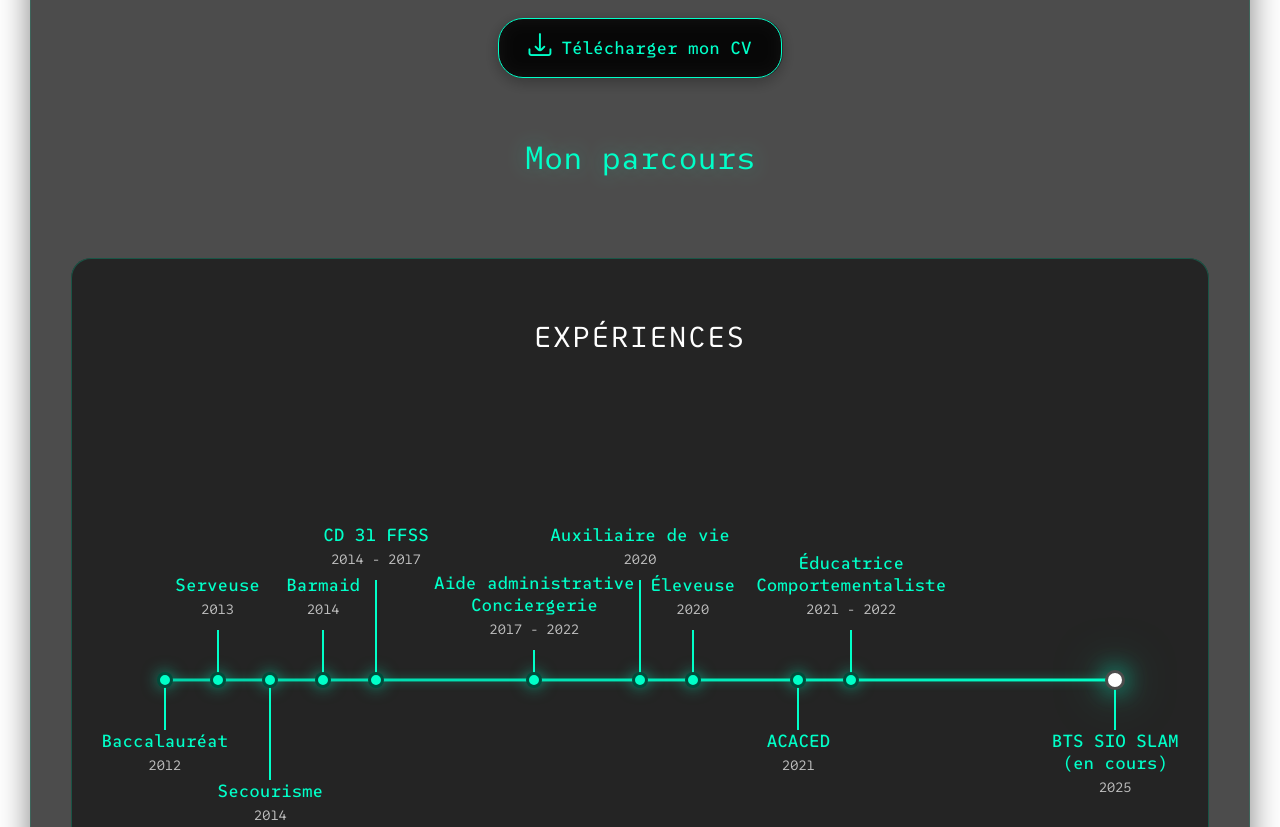
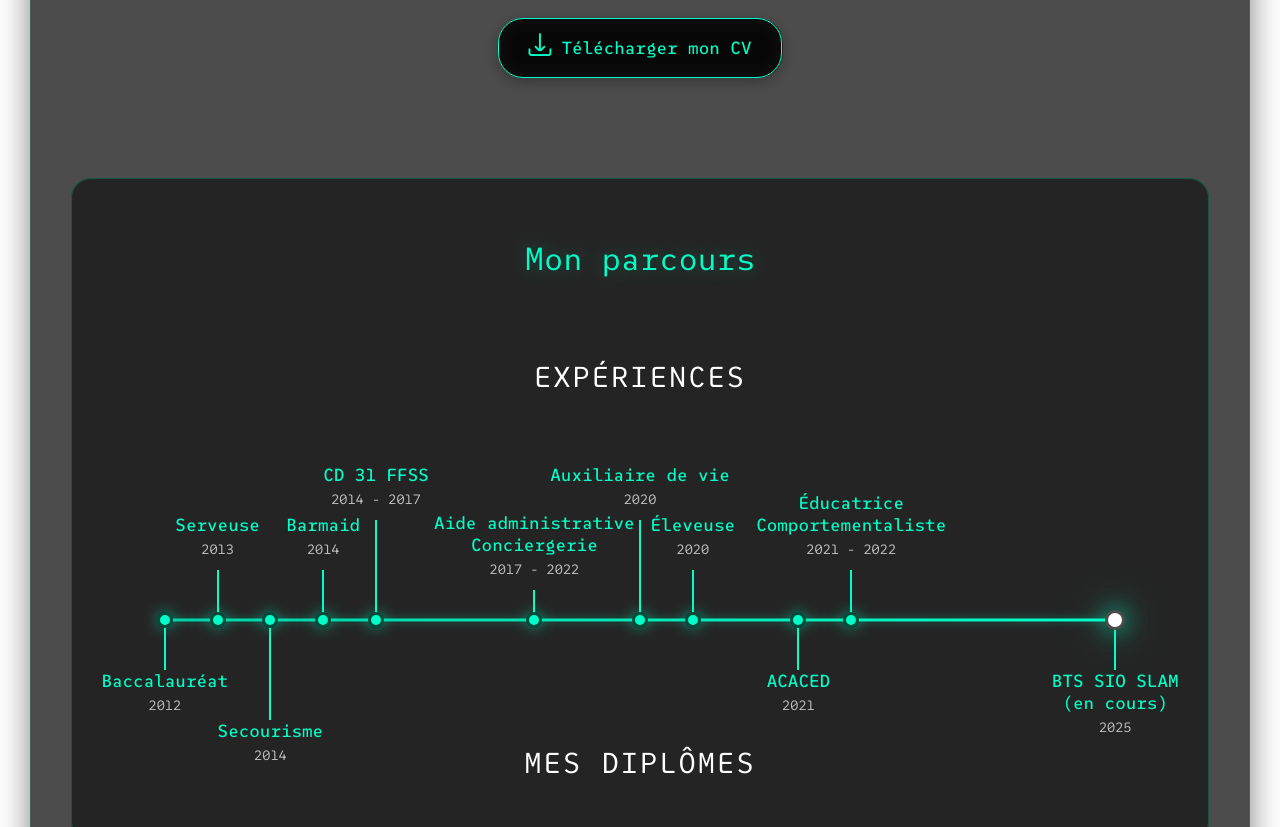
Before and after one commit to ninasingla/Portfolio, a plain HTML site: page index.html in a window 1280 px wide. Shown: the part 1460-2287 px from the top of the page. Drawn offline with nearby package versions, Linux system fonts and the light colour scheme.

Commit message:
ajout de 'mon parcours' à l'intérieur de l'encadré de la timeline + rapprochement des sous titres 'diplomes' et 'expériences' de la timeline

```diff
--- a/index.html
+++ b/index.html
@@ -94,10 +94,10 @@
 
 <!-- Timeline CV -->
 <div class="timeline-section">
-    <h3 class="timeline-title">Mon parcours</h3>
 
     <!-- Encadré avec titres -->
     <div class="timeline-wrapper">
+        <h3 class="timeline-title">Mon parcours</h3>
         <!-- Titre du haut : Expériences -->
         <h4 class="timeline-section-title top">Expériences</h4>
 
--- a/style.css
+++ b/style.css
@@ -356,11 +356,11 @@ main {
 }
 
 .timeline-section-title.top {
-    margin-bottom: 50px;
+    margin-bottom: -50px;
 }
 
 .timeline-section-title.bottom {
-    margin-top: 50px;
+    margin-top: -150px;
     margin-bottom: 0;
 }
 
```
